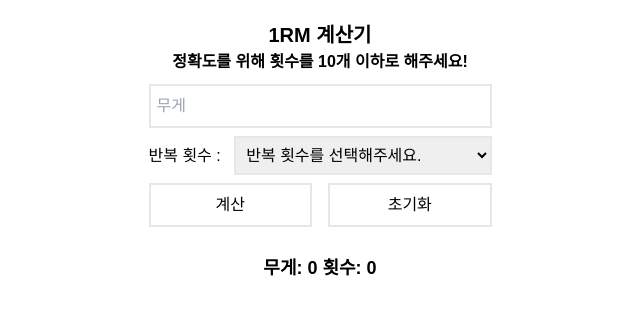
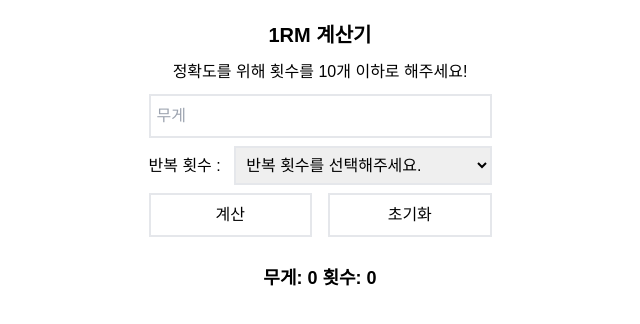
Before and after one commit to dlsxjzld/OneRmCalculator, a React (Vite) app: page / in a window 1280 px wide. Shown: the top 324 px of the page, without its empty margins (320-960 px from the left). Built offline with nearby package versions, Linux system fonts and the light colour scheme.

Commit message:
[🎨style]: 제목과 상세 설명 사이 gap 추가, 상세 설명 폰트 굵기 변경

```diff
--- a/src/App.tsx
+++ b/src/App.tsx
@@ -48,11 +48,11 @@ const App = () => {
 
   return (
     <div className='w-[37.5rem] min-h-[66.7rem] mx-auto p-[2rem_1.6rem]'>
-      <header className='flex flex-row flex-wrap justify-center mb-[1rem]'>
+      <header className='flex flex-row flex-wrap justify-center mb-[1rem] gap-[1rem]'>
         <h1 className='font-bold text-[2rem]'>1RM 계산기</h1>
-        <p className='font-semibold'>
+        <h4 className='font-medium'>
           정확도를 위해 횟수를 10개 이하로 해주세요!
-        </p>
+        </h4>
       </header>
       <main className='flex flex-col items-center justify-center gap-[0.8rem]'>
         <input
```
